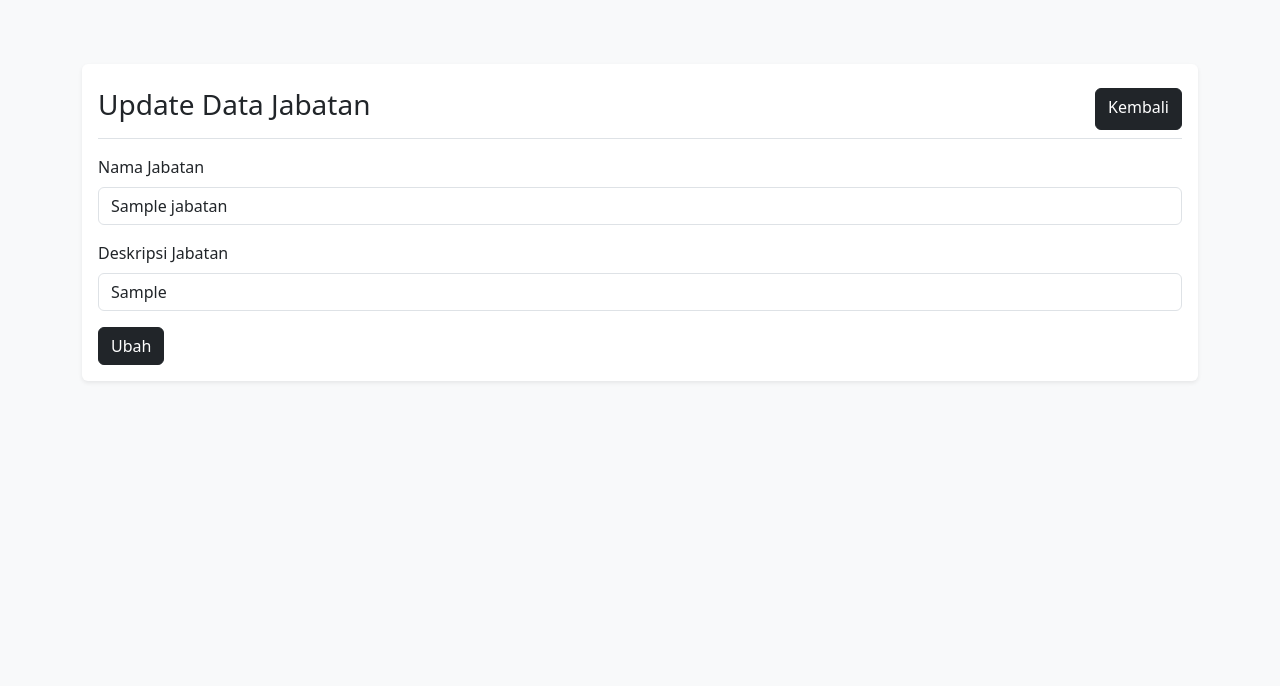
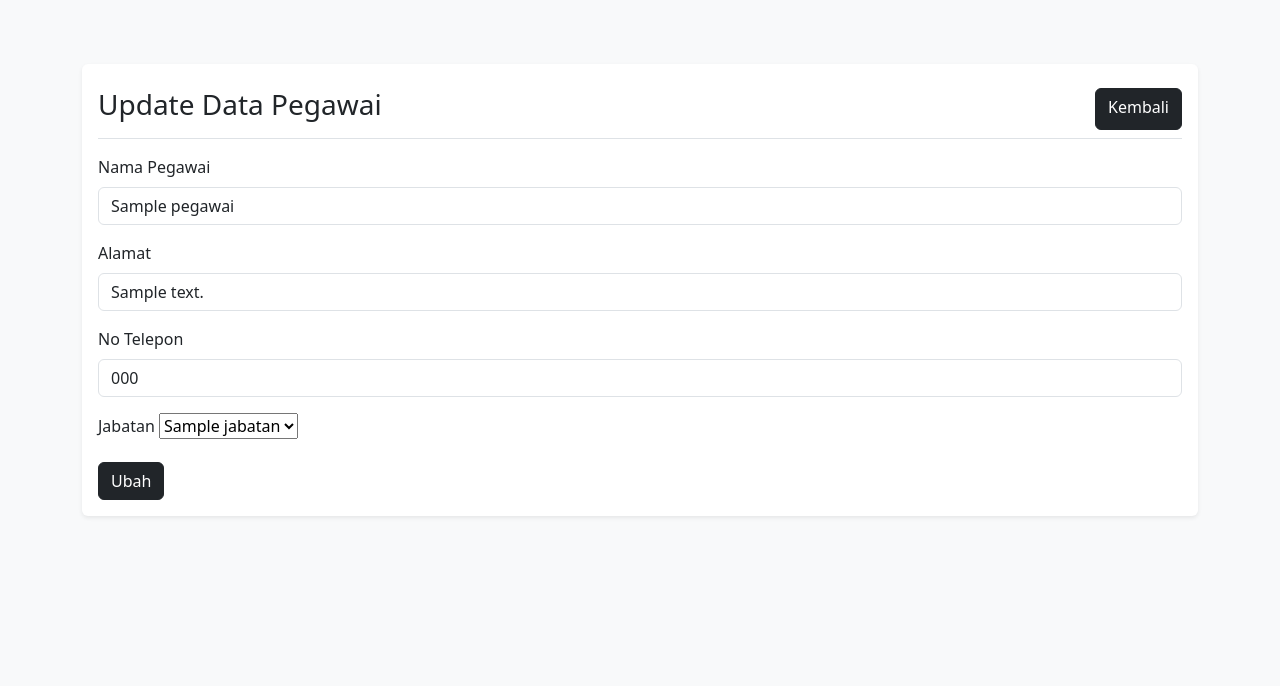
Before and after one commit to inovafani/crud-codeigniter4, a CodeIgniter 4 app: the page made by app/Views/pegawai/edit.php in a window 1280 px wide. Shown: the part 56-742 px from the top of the page. Run offline with PHP 8.4 and a stand-in for CodeIgniter, Linux system fonts and the light colour scheme; the template is opened without the code that fills it: most values are stand-ins (such as "Sample title", 1, 10 or a date in 2020); data that the repository does not hold is empty; some libraries are stand-ins or nearby versions.

Commit message:
Second commit update

```diff
--- a/app/Controllers/PegawaiController.php
+++ b/app/Controllers/PegawaiController.php
@@ -38,7 +38,9 @@ class PegawaiController extends BaseController
     {
         $data = [
             'nama_pegawai' => $this->request->getPost('nama_pegawai'),
-            'deskripsi_pegawai' => $this->request->getPost('deskripsi_pegawai'),
+            'alamat' => $this->request->getPost('alamat'),
+            'telepon' => $this->request->getPost('telepon'),
+            'jabatan_id' => $this->request->getPost('jabatan_id'),
 
         ];
         $this->modelPegawai->save($data);
--- a/app/Views/pegawai/edit.php
+++ b/app/Views/pegawai/edit.php
@@ -3,19 +3,31 @@
 
 <div class="my-3 p-3 bg-body rounded shadow-sm">
     <div class="d-flex justify-content-between border-bottom py-2">
-        <h3 class="pb-2 mb-0">Update Data Jabatan</h3>
+        <h3 class="pb-2 mb-0">Update Data Pegawai</h3>
         <a href="/jabatan" class="btn btn-dark">Kembali</a>
     </div>
     <div class="pt-3">
-       <form action="/jabatan/update/<?= $jabatan->id; ?>" method="post">
+       <form action="/pegawai/update/<?= $pegawai->id; ?>" method="post">
         <?php echo csrf_field(); ?>
-       <div class="mb-3">
-        <label for="nama_jabatan" class="form-label">Nama Jabatan</label>
-        <input type="text" class="form-control" id="nama_jabatan" name="nama_jabatan" value="<?= $jabatan->nama_jabatan ?>">
+        <div class="mb-3">
+        <label for="nama_pegawai" class="form-label">Nama Pegawai</label>
+        <input type="text" class="form-control" id="nama_pegawai" name="nama_pegawai" value="<?= $pegawai->nama_pegawai ?>">
        </div>
        <div class="mb-3">
-        <label for="deskripsi_jabatan" class="form-label">Deskripsi Jabatan</label>
-        <input type="text" class="form-control" id="deskripsi_jabatan" name="deskripsi_jabatan" value="<?= $jabatan->deskripsi_jabatan ?>">
+        <label for="alamat" class="form-label">Alamat</label>
+        <input type="text" class="form-control" id="alamat" name="alamat" value="<?= $pegawai->alamat ?>">
+       </div>
+       <div class="mb-3">
+        <label for="telepon" class="form-label">No Telepon</label>
+        <input type="text" class="form-control" id="telepon" name="telepon" value="<?= $pegawai->telepon ?>">
+       </div>
+       <div class="mb-3">
+        <label for="" class="form-label">Jabatan</label>
+        <select name="jabatan_id" id="" class="form_control">
+            <?php foreach ($jabatan as $j) { ?>
+                <option value="<?= $j->id; ?>"><?= $j->nama_jabatan; ?></option>
+            <?php } ?>
+        </select>
        </div>
        <button type="submit" class="btn btn-dark">Ubah</button>
        </form>
```
